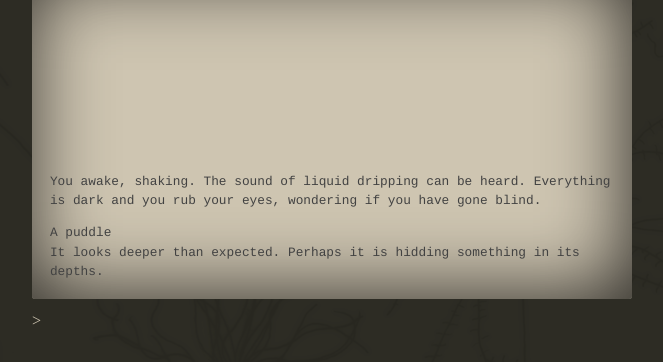
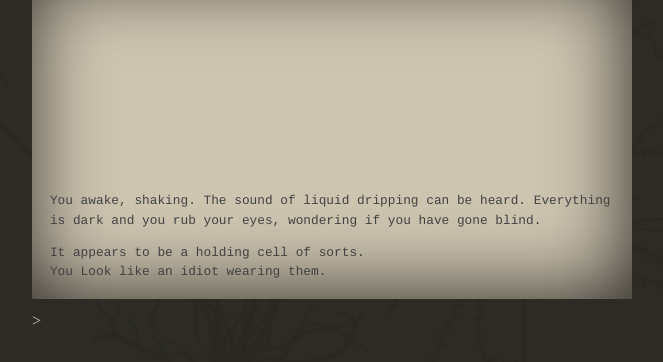
Before and after one commit to Rounded/sense, a plain HTML site: page index.html in a window 1280 px wide. Shown: the part 190-552 px from the top of the page, without its empty margins (308-971 px from the left). Drawn offline with nearby package versions, Linux system fonts and the light colour scheme.

Commit message:
Built out seperate classes for rooms, players, and weapons

```diff
--- a/js/taapp-grunt.js
+++ b/js/taapp-grunt.js
@@ -23,30 +23,36 @@ app.fn = {
 //Item class
 app.Item = function Item(opts){
   var options = opts || {};
-
-  this.descriptor = options.descriptor || 'It has no name';
-  this.sights = options.sights || 'You must be blind';
-  this.sounds = options.sounds || 'You must be deaf';
-  this.container = options.container || 'Not a container';
-  this.containedItems = options.containedItems || 'nothing';
-  this.getting = options.getting || 'Fingers?';
-  //this.getting = options.getting || 'Fingers?';
-  //this.getting = options.getting || 'Fingers?';
+  this.container = options.container || false;
+  this.comprisedOf = options.comprisedOf || [];
+  this.combineWith = options.combineWith || [];
+  //this.ambientLight = options.ambientLight || 0;
+  // the item accesses the ambient light set in the room var and passes it in to the look function
+  this.visual_secret_threshold = options.visual_secret_threshold || 0;
+  this.descriptor = options.descriptor;
+  this.sights = options.sights;
+  this.sounds = options.sounds;
+  this.getting = options.getting;
+  this.containedItems = options.containedItems;
+  this.dropping = options.dropping;
+  this.feels = options.feels;
 };
 
 app.Item.prototype = {
-  container:false,
-  comprisedOf:[],
-  combineWith:[],
-
   getDescriptor:function(){
-    if(this.descriptor.length > 0)
+    if(typeof this.descriptor !== "undefined")
       return app.fn.article(this.descriptor) + this.descriptor;
     else
-      return 'There is no name';
+      return 'It has no name';
   },
-  look:function(){
-    if (app.options.player_sight * app.options.player_perception > app.options.item_visual_secret_threshold) {
+  look:function(perception, ambientLight){
+      //playerPerception = perception || 0;
+      //ambientLight = ambientLight || 0;
+      console.log('item ambientLight '+ ambientLight);
+      console.log('item perception '+ perception);
+      console.log('item vst '+this.visual_secret_threshold);
+
+    if (ambientLight * perception > this.visual_secret_threshold) {
       if(typeof this.descriptor !== "undefined") {
         return this.sights || 'It looks like a ' + this.descriptor + ', nothing more';
       }
@@ -54,10 +60,12 @@ app.Item.prototype = {
         return this.sights || 'You are not quite sure what it is';
       }
     } else {
-      return 'Unable to dicern details';
+      return 'Unable to see the details';
     }
   },
-
+  touch:function(){
+    return this.feels || 'It feels like ' + app.fn.article(this.descriptor) + this.descriptor;
+  },
   listen:function(){
     return this.sounds || 'The ' + this.descriptor + 'isn\'t emmitting any sounds.';
   },
@@ -92,156 +100,153 @@ app.Item.prototype = {
   },
 
   drop:function(){
-    return 'You toss the ' + this.descriptor + ' to the side';
+    return this.dropping || 'You toss the ' + this.descriptor + ' to the side';
+    //put item in parent of character item;
   }
 };
 
 })(window, $, window.app || {});
 (function(window,$,app){
-  app.options = {
-    player_sight : 10,
-    player_perception : 2,
-    item_visual_secret_threshold : 15
+//Player class
+  app.Player = function Player(opts, items){
+    this.inventory = items || [];
+    this.playerName = opts.playerName || "Anonymous";
+    this.perception = opts.perception || 0;
   };
 
-  //Weapon class (sub)
-  var Weapon = function Weapon(opts){
+  app.Player.prototype = {
+    addItem:function(whichItem){
+      this.inventory.push(whichItem);
+      return this.inventory;
+    }
+  };
+})(window, $, window.app || {});
+(function(window,$,app){
+//Weapon class (sub)
+  app.Weapon = function Weapon(opts){
     this.weapon = "yes.";
   };
 
-  Weapon.prototype = new app.Item();
-  Weapon.prototype.swing = function(){
-    console.log("swing");
+  app.Weapon.prototype = new app.Item();
+  app.Weapon.prototype.swing = function(){
+    //console.log("swing");
   };
 
-  //Player class
-  var Player = function Player(opts, items){
-    this.items = items || [];
-    this.name = opts.name || "Anonymous";
-  };
+})(window, $, window.app || {});
+(function(window,$,app){
+//Room class
+app.Room = function Room(opts){
+  var options = opts || {}; // why this?
 
-  Player.prototype = {
-    addItem:function(whichItem){
-      this.items.push(whichItem);
-      return this.items;
+  this.visual_secret_threshold = options.visual_secret_threshold || 0;
+  this.ambientLight = options.ambientLight || 0;
+  this.discoveredItems = options.discoveredItems || [];
+  this.hiddenItems = options.hiddenItems || [];
+  this.descriptor = options.descriptor;
+  this.sights = options.sights;
+};
+app.Room.prototype = new app.Item();
+app.Room.prototype = {
+  //My First Override!
+  look:function(perception){
+    this.playerPerception = perception || 0;
+      console.log('room'+this.ambientLight);
+      console.log('room'+this.playerPerception);
+      console.log('room'+this.visual_secret_threshold);
+    if (this.ambientLight * this.playerPerception > this.visual_secret_threshold) {
+      return this.sights || "It\'s Just four walls, a floor, and ceiling";
+    } else {
+      return 'It\'s black as night';
     }
-  };
+  },
+  //Move items from hidden to discovered
+  revealItem:function(hiddenItem){
+    this.discoveredItems.push(hiddenItem);
+    return this.discoveredItems;
+  }
+  //Move items from discoverd to hidden
+};
+
+})(window, $, window.app || {});
+(function(window,$,app){
+
+    //Create Room Object passing descriptions and items in
+
+    var currentRoom = new app.Room({
+      visual_secret_threshold:10,
+      ambientLight:3,
+      hiddenItems:[flint],
+      discoveredItems:[puddle],
+      sights:"It appears to be a holding cell of sorts."
+    });
+    //Create Items
+
+    var flint = new app.Item({
+      descriptor:"flint",
+      visual_secret_threshold:10
+    });
+    var puddle = new app.Item({
+      descriptor : 'puddle',
+      container : true,
+      sights : 'It looks deeper than expected. Perhaps it is hidding something in its depths.',
+      containedItems : [flint],
+      sounds : 'The only sounds are those of the liquid dripping into it.'
+    });
+    //Create Player
+    var currentPlayer = new app.Player(
+      {
+        playerName:"Sir Billiam",
+        perception:5
+      },
+      {
+        items:[sword,drawstringCapris]
+      }
+    );
+    var drawstringCapris = new app.Item({
+      descriptor:"drawsting capris",
+      sights:"You Look like an idiot wearing them."
+    });
+    var sword = new app.Item({
+      name : 'Great Sword of Pain and Injustice',
+      sights : 'It\'s the most badass thing you have ever laid your eyes on!',
+      sounds : 'Tilting your ear toward it, you can almost hear the whispers and cries of those that fell before it',
+      getting : 'You\'re afraid the blade\'s power will overwhelm you.'
+    });
+    //Create an array of those items
 
   //Test function
   $(function(){
-    //Examples
-    var sword = new Weapon({
-      descriptor:"Big ass sword"
-    });
-    var flint = new app.Item({
-      descriptor:"flint"
-
-    });
-    var puddle = new app.Item({
-      descriptor:"puddle",
-      container:true,
-      containedItems:['flint','dagger'],
-      sights:'It looks deeper than expected. Perhaps it is hidding something in its depths.'
-    });
-
+    //declare some variable for the ui
     var textNode = $("#readout-content"),
         inputNode = $("#text-input"),
         buttonNode = $("#hidden-button");
 
-    textNode.append(puddle.getDescriptor())
-      .append("<br>"+puddle.look());
+    //read function
+    var read = function(value){
+      var str=value;
+      var str_array=str.split(" ");
+      //var inputString = $("#text-input").value;
+      console.log(str_array);
+      var action = str_array[1];
+      var item = str_array[2];
+      // if item is in the discovered items object
+    };
+
+    //append stuff the text node. later make a function that returns these.
+    console.log(currentRoom.ambientLight);
+    textNode.append(currentRoom.look(currentPlayer.perception)+"<br>")
+      .append(drawstringCapris.look(currentPlayer.perception, currentRoom.ambientLight));
 
 
+    //Place the cursor in the input
     inputNode.focus();
-
-    inputNode.keyup(function(event){
-    if(event.keyCode == 13){
-        buttonNode.click();
-    }
+    //Run a function when user hits enter
+    inputNode.on("keyup",function(event){
+      if(event.keyCode === 13){
+        var value = $(this).val();
+        read(value);
+      }
+    });
 });
 
-  });
-  // var item = function (spec) {
-  //   var _this = {};
-
-  //   _this.get_name = function () {
-  //     return article(spec.name) + spec.name || '';
-  //   };
-
-  //   _this.look = function () {
-  //     if (player_sight * player_perception > item_visual_secret_threshold) {
-  //       if (spec.name) {
-  //         return spec.sights || 'It looks like a ' + spec.name + ', nothing more';
-  //       }
-  //       if (!spec.name) {
-  //         return spec.sights || 'You are not quite sure what it is';
-  //       }
-  //     } else {
-  //       return 'Unable to dicern details';
-  //     }
-  //   };
-
-  //   _this.listen = function () {
-  //     return spec.sounds || 'The ' + spec.name + ' isn\'t emmiting any noise.';
-  //   };
-
-  //   _this.take = function () {
-  //     return spec.getting || 'You cannot take the ' + spec.name;
-  //   };
-
-  //   _this.search = function () {
-  //     if (spec.contained_items){
-  //       //alert (spec.contained_items.length);
-  //       var items = '';
-  //       for (var i = 0; i < spec.contained_items.length; i++) {
-  //         items += 'You find ' + article(spec.name) + spec.contained_items[i] +'\n';
-  //       }
-  //       return items;
-  //     }else if (spec.container) {
-  //       return 'You grope around in it but find nothing.';
-  //     }else{
-  //       return 'The ' + spec.name + ' isn\'t a container.';
-  //     }
-  //   };
-
-  //   _this.drop = function () {
-  //     //remove item from inventory
-  //     return 'You toss the' + spec.name + ' to the side';
-  //   };
-
-  //   return _this;
-  // };
-
-  //var door = function(spec){
-    //var _this = item(spec);
-    //unique door functions and such;
-  //};
-  // var sword = item({
-  //   name : 'Great Sword of Pain and Injustice',
-  //   sights : 'It\'s the most badass thing you have ever laid your eyes on!',
-  //   sounds : 'Tilting your ear toward it, you can almost hear the whispers and cries of those that fell before it',
-  //   getting : 'You\'re afraid the blade\'s power will overwhelm you.'
-  // });
-  // var subject = item({
-  //   name : 'Puddle',
-  //   container : true,
-  //   sights : 'It is dark. You cannot see the bottom.',
-  //   contained_items : ['flint', 'dagger', 'liquid'],
-  //   sounds : 'The only sounds are those of the liquid dripping into it.'
-  // });
-  // document.writeln(sword.get_name());
-  // document.writeln(sword.look());
-  // document.writeln(sword.listen());
-  // document.writeln(sword.take());
-  // document.writeln(sword.search());
-  // document.writeln();
-  // document.writeln(subject.get_name());
-  // document.writeln(subject.look());
-  // document.writeln(subject.listen());
-  // document.writeln(subject.take());
-  // document.writeln(subject.search());
-
-
-
-
 })(window, $, window.app || {});
```
Also changed, not shown: dev/grunt.js (+9 -1 lines), index.html (+6 -0 lines), js/item.js (+29 -20 lines), js/player.js (added, +15 -0 lines), js/program.js (+65 -131 lines), js/room.js (added, +35 -0 lines), js/weapon.js (added, +12 -0 lines), js/taapp-grunt.min.js.
